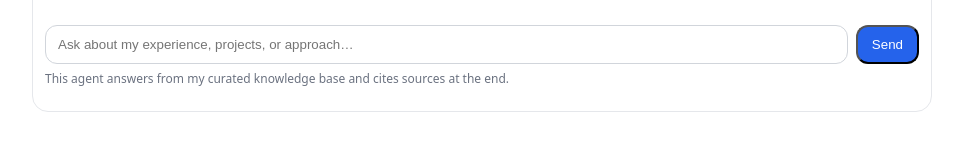
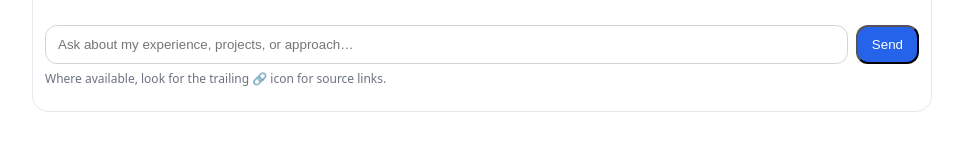
Before and after one commit to ryngrn/portfolio-agent, a Next.js app: page /agent in a window 1280 px wide. Shown: the part 582-732 px from the top of the page, without its empty margins (158-1121 px from the left). Built offline with nearby package versions, Linux system fonts and the light colour scheme.

Commit message:
Update AgentChat.tsx

```diff
--- a/components/AgentChat.tsx
+++ b/components/AgentChat.tsx
@@ -1,7 +1,30 @@
 'use client';
 import React, { useState } from 'react';
 
-type Msg = { role: 'user'|'assistant'; content: string };
+type Msg = { role: 'user' | 'assistant'; content: string };
+
+// Escape HTML so we can safely inject links later
+function escapeHtml(s: string) {
+  return s.replace(/[&<>\"']/g, (c) => (
+    ({ '&': '&amp;', '<': '&lt;', '>': '&gt;', '"': '&quot;', "'": '&#39;' } as Record<string, string>)[c]!
+  ));
+}
+
+// Convert [label](https://url) markdown to safe <a> links (for the trailing 🔗 icon etc.)
+function linksToHtml(md: string) {
+  const esc = escapeHtml(md);
+  return esc.replace(/\[([^\]]+)\]\((https?:\/\/[^\s)]+)\)/g, (_m, label, url) =>
+    `<a href="${url}" target="_blank" rel="noopener noreferrer">${label}</a>`
+  );
+}
+
+// Remove the final “Sources: …” block that lists .md filenames
+function stripSourcesFooter(s: string) {
+  return s.replace(/\n+Sources:\s[\s\S]*$/i, '');
+}
+
+// (Optional): also remove inline numeric citations like [1], [2]
+// const stripInlineCitations = (s: string) => s.replace(/\s*\[(\d+)\]/g, '');
 
 export default function AgentChat() {
   const [msgs, setMsgs] = useState<Msg[]>([
@@ -24,43 +47,80 @@ export default function AgentChat() {
         body: JSON.stringify({ messages: next })
       });
       const data = await res.json();
-      setMsgs([...next, { role: 'assistant', content: data.reply }]);
-    } catch (e:any) {
+      const reply = typeof data?.reply === 'string' ? data.reply : 'Sorry, something went wrong.';
+      setMsgs([...next, { role: 'assistant', content: reply }]);
+    } catch {
       setMsgs([...next, { role: 'assistant', content: 'Sorry, something went wrong.' }]);
-    } finally { setLoading(false); }
+    } finally {
+      setLoading(false);
+    }
   }
 
-  const bubble = (isUser:boolean) => ({
-    display:'inline-block',
-    padding:'10px 12px',
-    borderRadius:'14px',
-    background: isUser ? '#e0ecff' : '#f3f4f6',
-    whiteSpace:'pre-wrap'
-  } as React.CSSProperties);
+  const bubble = (isUser: boolean) =>
+    ({
+      display: 'inline-block',
+      padding: '10px 12px',
+      borderRadius: '14px',
+      background: isUser ? '#e0ecff' : '#f3f4f6',
+      whiteSpace: 'pre-wrap',
+      lineHeight: 1.45,
+    } as React.CSSProperties);
 
   return (
-    <div style={{margin:'0 auto', maxWidth:'900px', width:'100%'}}>
-      <div style={{border:'1px solid #e5e7eb', borderRadius:'16px', padding:'12px'}}>
-        <div style={{height:'420px', overflowY:'auto', display:'flex', flexDirection:'column', gap:'8px'}}>
-          {msgs.map((m, i) => (
-            <div key={i} style={{textAlign: m.role==='user' ? 'right' : 'left'}}>
-              <div style={bubble(m.role==='user')}>{m.content}</div>
-            </div>
-          ))}
+    <div style={{ margin: '0 auto', maxWidth: '900px', width: '100%' }}>
+      <div style={{ border: '1px solid #e5e7eb', borderRadius: '16px', padding: '12px' }}>
+        <div style={{ height: '420px', overflowY: 'auto', display: 'flex', flexDirection: 'column', gap: '8px' }}>
+          {msgs.map((m, i) => {
+            const isUser = m.role === 'user';
+            if (isUser) {
+              return (
+                <div key={i} style={{ textAlign: 'right' }}>
+                  <div style={bubble(true)}>{m.content}</div>
+                </div>
+              );
+            }
+            // Assistant: hide Sources footer, keep markdown links clickable
+            const raw = m.content || '';
+            const cleaned = stripSourcesFooter(raw);
+            // If you also want to strip inline [1] citations, uncomment:
+            // const cleaned = stripInlineCitations(stripSourcesFooter(raw));
+            const html = linksToHtml(cleaned);
+            return (
+              <div key={i} style={{ textAlign: 'left' }}>
+                <div style={bubble(false)} dangerouslySetInnerHTML={{ __html: html }} />
+              </div>
+            );
+          })}
         </div>
-        <div style={{display:'flex', gap:'8px', marginTop:'10px'}}>
+
+        <div style={{ display: 'flex', gap: '8px', marginTop: '10px' }}>
           <input
             value={input}
-            onChange={(e)=>setInput(e.target.value)}
-            onKeyDown={(e)=>{ if(e.key==='Enter') send(); }}
+            onChange={(e) => setInput(e.target.value)}
+            onKeyDown={(e) => {
+              if (e.key === 'Enter') send();
+            }}
             placeholder="Ask about my experience, projects, or approach…"
-            style={{flex:1, padding:'10px 12px', borderRadius:'12px', border:'1px solid #d1d5db'}}
+            style={{ flex: 1, padding: '10px 12px', borderRadius: '12px', border: '1px solid #d1d5db' }}
           />
-          <button onClick={send} disabled={loading} style={{borderRadius:'12px', padding:'10px 14px', background:'#2563eb', color:'white', opacity: loading?0.6:1}}>
+          <button
+            onClick={send}
+            disabled={loading}
+            style={{
+              borderRadius: '12px',
+              padding: '10px 14px',
+              background: '#2563eb',
+              color: 'white',
+              opacity: loading ? 0.6 : 1
+            }}
+          >
             {loading ? '…' : 'Send'}
           </button>
         </div>
-        <p style={{fontSize:'12px', color:'#6b7280', marginTop:'6px'}}>This agent answers from my curated knowledge base and cites sources at the end.</p>
+
+        <p style={{ fontSize: '12px', color: '#6b7280', marginTop: '6px' }}>
+          Where available, look for the trailing <strong>🔗</strong> icon for source links.
+        </p>
       </div>
     </div>
   );
```
